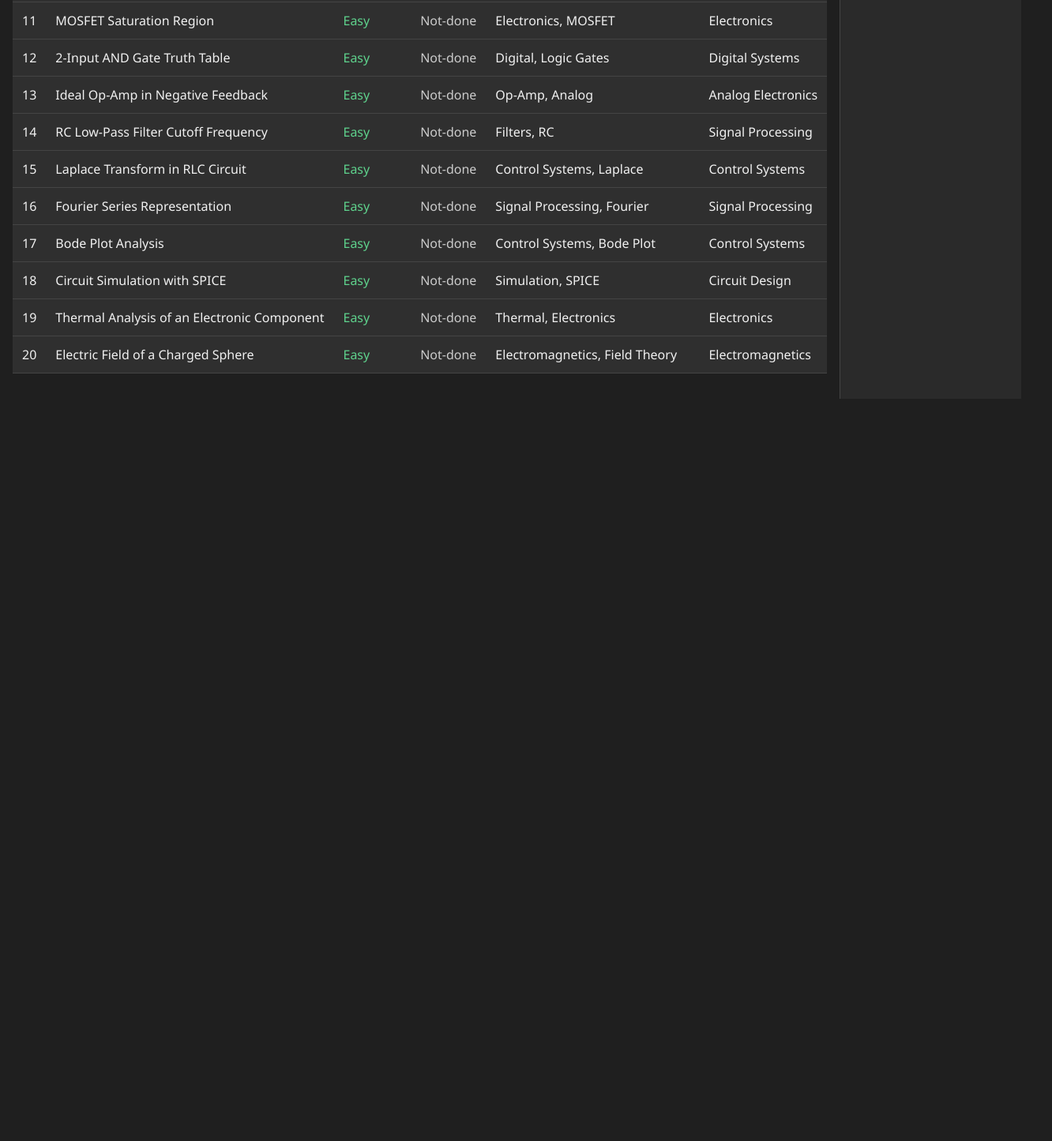
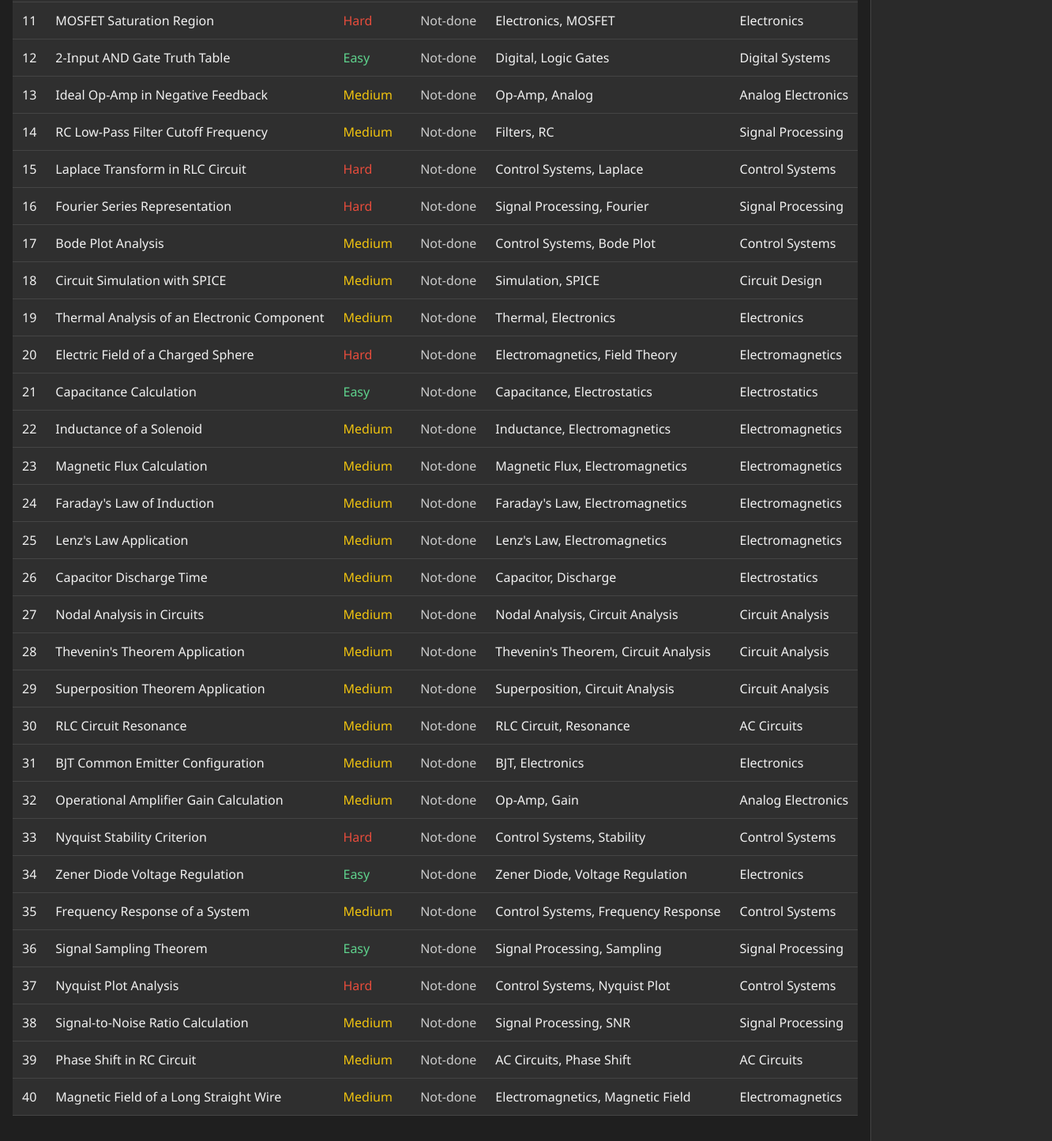
Before and after one commit to ykim336/bananaprep, a plain HTML site: page database.html in a window 1280 px wide. Shown: the part 637-2082 px from the top of the page at 79% size, 1332 px wide, since content can reach past the window. Before the commit the page ends 1142 px from the top, so only its background shows below. Drawn offline with Linux system fonts and the light colour scheme.

Commit message:
Add answer validation endpoint and load problems data from JSON

```diff
--- a/problems.json
+++ b/problems.json
@@ -2,161 +2,401 @@
   {
     "title": "Ohm's Law Calculation",
     "concept": "Circuits",
-    "description": "Find the current through the circuit using Ohm's law.",
+    "description": "Find the current through the circuit using Ohm's law. A 10V battery is connected to a 5Ω resistor. What is the current in amperes?",
     "tags": "Circuits, Ohm's Law",
     "solution": "The two resistors are in parallel, so use the formula I = V/R. Calculate the equivalent resistance first if needed. R_eq = (R1 * R2) / (R1 + R2). Then, I = V/R_eq.",
-    "image": "ohms-law.png"
+    "image": "ohms-law.png",
+    "answer": "2",
+    "difficulty": "easy"
   },
   {
     "title": "Kirchhoff's Voltage Law",
     "concept": "Circuit Analysis",
-    "description": "Given a closed circuit loop with multiple voltage sources, determine the missing voltage.",
+    "description": "Given a closed circuit loop with a 12V source and two resistors of 4Ω and 8Ω in series, determine the voltage drop across the 8Ω resistor.",
     "tags": "Circuits, Kirchhoff's Voltage Law",
     "solution": "Apply Kirchhoff's Voltage Law: the sum of the voltage gains equals the sum of the voltage drops in a closed loop.",
-    "image": "kirchhoff-voltage.png"
+    "image": "kirchhoff-voltage.png",
+    "answer": "8",
+    "difficulty": "medium"
   },
   {
     "title": "Resistor Network Equivalent",
     "concept": "Circuit Analysis",
-    "description": "Determine the equivalent resistance of a combination of resistors in series and parallel.",
+    "description": "Determine the equivalent resistance of the following resistor network: two 10Ω resistors in parallel, connected in series with a 5Ω resistor. Give your answer in ohms.",
     "tags": "Circuits, Resistors",
     "solution": "For resistors in series, add them directly. For parallel, use 1/Req = 1/R1 + 1/R2 + ... and then take the reciprocal.",
-    "image": "resistor-network.png"
+    "image": "resistor-network.png",
+    "answer": "10",
+    "difficulty": "medium"
   },
   {
     "title": "AC Circuit Impedance",
     "concept": "AC Circuits",
-    "description": "Calculate the impedance of an RLC circuit at a specific frequency.",
+    "description": "Calculate the impedance magnitude of an RLC circuit with R=10Ω, L=0.02H, and C=100μF at a frequency of 50Hz. Round to the nearest ohm.",
     "tags": "AC Circuits, RLC",
     "solution": "Impedance Z = sqrt(R² + (X_L - X_C)²), where X_L = 2πfL and X_C = 1/(2πfC).",
-    "image": "rlc-circuit.png"
+    "image": "rlc-circuit.png",
+    "answer": "22",
+    "difficulty": "hard"
   },
   {
     "title": "Transformer Turns Ratio",
     "concept": "Electromagnetism",
-    "description": "Determine the primary and secondary voltages given the transformer turns ratio.",
+    "description": "A transformer has 400 turns in its primary winding and 100 turns in its secondary winding. If the primary voltage is 240V, what is the secondary voltage?",
     "tags": "Transformers, Electromagnetism",
     "solution": "The voltage ratio equals the turns ratio: V_primary/V_secondary = N_primary/N_secondary.",
-    "image": "transformer.png"
+    "image": "transformer.png",
+    "answer": "60",
+    "difficulty": "medium"
   },
   {
     "title": "Power Factor Correction",
     "concept": "AC Power",
-    "description": "Calculate the capacitor size required for power factor correction in an AC circuit.",
+    "description": "An inductive load draws 100kVA at 0.8 lagging power factor. What is the reactive power in kVAR that needs to be compensated by capacitors to achieve unity power factor?",
     "tags": "AC Power, Power Factor",
     "solution": "Use the reactive power equation Q = V²/X_C. Adjust the capacitance so that the reactive power compensates for the lagging power factor.",
-    "image": "power-factor.png"
+    "image": "power-factor.png",
+    "answer": "60",
+    "difficulty": "hard"
   },
   {
     "title": "RC Circuit Time Constant",
     "concept": "Transient Analysis",
-    "description": "Determine the time constant of an RC circuit used for capacitor charging.",
+    "description": "In an RC circuit with R=10kΩ and C=47μF, calculate the time constant in seconds.",
     "tags": "Transient, RC Circuit",
     "solution": "The time constant τ = RC, which indicates how quickly the capacitor charges.",
-    "image": "rc-circuit.png"
+    "image": "rc-circuit.png",
+    "answer": "0.47",
+    "difficulty": "easy"
   },
   {
     "title": "RL Circuit Decay",
     "concept": "Transient Analysis",
-    "description": "Determine the decay of current in an RL circuit over time.",
+    "description": "In an RL circuit with R=100Ω and L=0.5H, how long (in milliseconds) will it take for the current to decay to 36.8% of its initial value?",
     "tags": "Transient, RL Circuit",
     "solution": "Current decay follows I(t) = I₀ * exp(-t/τ) with τ = L/R.",
-    "image": "rl-circuit.png"
+    "image": "rl-circuit.png",
+    "answer": "5",
+    "difficulty": "medium"
   },
   {
     "title": "DC Circuit Power Calculation",
     "concept": "DC Circuits",
-    "description": "Calculate the power dissipated by a resistor in a DC circuit.",
+    "description": "A 12V DC source supplies 2A of current to a resistor. How much power (in watts) is dissipated by the resistor?",
     "tags": "Power, DC Circuits",
     "solution": "Power can be calculated using P = I²R or P = V²/R, depending on the given values.",
-    "image": "dc-power.png"
+    "image": "dc-power.png",
+    "answer": "24",
+    "difficulty": "easy"
   },
   {
     "title": "Diode Forward Bias",
     "concept": "Electronics",
-    "description": "Explain the behavior of a diode in a forward bias condition.",
+    "description": "At what approximate voltage (in volts) does a silicon diode begin conducting current when forward biased?",
     "tags": "Electronics, Diodes",
     "solution": "When forward biased, a diode begins conducting current after surpassing its threshold voltage (about 0.7V for silicon diodes).",
-    "image": "diode-forward.png"
+    "image": "diode-forward.png",
+    "answer": "0.7",
+    "difficulty": "easy"
   },
   {
     "title": "MOSFET Saturation Region",
     "concept": "Electronics",
-    "description": "Describe how a MOSFET operates in the saturation region.",
+    "description": "For a MOSFET to operate in the saturation region, what relationship must exist between V_DS and V_GS - V_TH? Express your answer using these variables.",
     "tags": "Electronics, MOSFET",
     "solution": "In saturation, the MOSFET functions as a constant current source, where the drain current is relatively insensitive to the drain-source voltage.",
-    "image": "mosfet.png"
+    "image": "mosfet.png",
+    "answer": "V_DS ≥ V_GS - V_TH",
+    "difficulty": "hard"
   },
   {
     "title": "2-Input AND Gate Truth Table",
     "concept": "Digital Systems",
-    "description": "Construct the truth table for a 2-input AND gate.",
+    "description": "What is the output of a 2-input AND gate when inputs A=1 and B=0?",
     "tags": "Digital, Logic Gates",
     "solution": "The truth table: 0 AND 0 = 0, 0 AND 1 = 0, 1 AND 0 = 0, and 1 AND 1 = 1.",
-    "image": "and-gate.png"
+    "image": "and-gate.png",
+    "answer": "0",
+    "difficulty": "easy"
   },
   {
     "title": "Ideal Op-Amp in Negative Feedback",
     "concept": "Analog Electronics",
-    "description": "Describe the ideal behavior of an operational amplifier configured with negative feedback.",
+    "description": "What is the voltage difference between the inverting and non-inverting inputs of an ideal op-amp in negative feedback configuration?",
     "tags": "Op-Amp, Analog",
     "solution": "An ideal op-amp in negative feedback will drive its output such that the voltage difference between the inverting and non-inverting inputs is nearly zero.",
-    "image": "op-amp.png"
+    "image": "op-amp.png",
+    "answer": "0",
+    "difficulty": "medium"
   },
   {
     "title": "RC Low-Pass Filter Cutoff Frequency",
     "concept": "Signal Processing",
-    "description": "Calculate the cutoff frequency of an RC low-pass filter.",
+    "description": "Calculate the cutoff frequency (in Hz) of an RC low-pass filter with R=1kΩ and C=0.1μF.",
     "tags": "Filters, RC",
     "solution": "The cutoff frequency is given by f_c = 1/(2πRC).",
-    "image": "low-pass-filter.png"
+    "image": "low-pass-filter.png",
+    "answer": "1591",
+    "difficulty": "medium"
   },
   {
     "title": "Laplace Transform in RLC Circuit",
     "concept": "Control Systems",
-    "description": "Use Laplace transforms to solve a differential equation describing an RLC circuit.",
+    "description": "What is the Laplace transform of the differential equation L(di/dt) + Ri + (1/C)∫i dt = V(t)? Express in terms of I(s), R, L, C, and V(s).",
     "tags": "Control Systems, Laplace",
     "solution": "Transform the circuit to the s-domain, solve the resulting algebraic equation, and then apply the inverse Laplace transform to return to the time domain.",
-    "image": "laplace-rlc.png"
+    "image": "laplace-rlc.png",
+    "answer": "sLI(s) + RI(s) + I(s)/(sC) = V(s)",
+    "difficulty": "hard"
   },
   {
     "title": "Fourier Series Representation",
     "concept": "Signal Processing",
-    "description": "Determine the Fourier series representation of a given periodic waveform.",
+    "description": "For a square wave with amplitude 1 and period 2π, what is the coefficient of the first harmonic in its Fourier series expansion?",
     "tags": "Signal Processing, Fourier",
     "solution": "Express the waveform as a sum of sine and cosine functions with coefficients computed over one period.",
-    "image": "fourier-series.png"
+    "image": "fourier-series.png",
+    "answer": "4/π",
+    "difficulty": "hard"
   },
   {
     "title": "Bode Plot Analysis",
     "concept": "Control Systems",
-    "description": "Interpret a Bode plot to assess system stability and gain margin.",
+    "description": "What is the slope (in dB/decade) of the magnitude Bode plot for a first-order low-pass filter at frequencies well above the cutoff frequency?",
     "tags": "Control Systems, Bode Plot",
     "solution": "Examine the phase and gain margins on the Bode plot; positive margins generally indicate a stable system.",
-    "image": "bode-plot.png"
+    "image": "bode-plot.png",
+    "answer": "-20",
+    "difficulty": "medium"
   },
   {
     "title": "Circuit Simulation with SPICE",
     "concept": "Circuit Design",
-    "description": "Explain the process of simulating a circuit using SPICE software.",
+    "description": "In SPICE, what command is used to perform a DC sweep analysis for a voltage source named Vin from 0V to 5V in steps of 0.1V?",
     "tags": "Simulation, SPICE",
     "solution": "Model the circuit components in SPICE, set up simulation parameters, run the simulation, and analyze the voltage/current responses.",
-    "image": "spice-simulation.png"
+    "image": "spice-simulation.png",
+    "answer": ".DC Vin 0 5 0.1",
+    "difficulty": "medium"
   },
   {
     "title": "Thermal Analysis of an Electronic Component",
     "concept": "Electronics",
-    "description": "Calculate the temperature rise of an electronic component due to power dissipation.",
+    "description": "A power transistor dissipates 5W and has a thermal resistance of 10°C/W. If the ambient temperature is 25°C, what is the junction temperature in °C?",
     "tags": "Thermal, Electronics",
     "solution": "Use the formula ΔT = P × θ, where P is the power dissipated and θ is the thermal resistance.",
-    "image": "thermal-analysis.png"
+    "image": "thermal-analysis.png",
+    "answer": "75",
+    "difficulty": "medium"
   },
   {
     "title": "Electric Field of a Charged Sphere",
     "concept": "Electromagnetics",
-    "description": "Determine the electric field at a point outside a uniformly charged sphere.",
+    "description": "At what distance from the center of a uniformly charged sphere does the electric field strength become equal to that of a point charge with the same total charge?",
     "tags": "Electromagnetics, Field Theory",
     "solution": "For points outside the sphere, treat it as a point charge: E = kQ/r², where k is Coulomb's constant.",
-    "image": "electric-field.png"
+    "image": "electric-field.png",
+    "answer": "R",
+    "difficulty": "hard"
+  },
+  {
+    "title": "Capacitance Calculation",
+    "concept": "Electrostatics",
+    "description": "Calculate the capacitance of a parallel plate capacitor with area 0.01m² and separation distance of 0.001m, using ε₀ = 8.85 × 10⁻¹² F/m.",
+    "tags": "Capacitance, Electrostatics",
+    "solution": "Use the formula C = ε₀(A/d), where A is the area and d is the separation distance.",
+    "image": "capacitance.png",
+    "answer": "8.85e-12",
+    "difficulty": "easy"
+  },
+  {
+    "title": "Inductance of a Solenoid",
+    "concept": "Electromagnetics",
+    "description": "Calculate the inductance of a solenoid with 1000 turns, length 0.5m, and cross-sectional area 0.01m², using μ₀ = 4π × 10⁻⁷ H/m.",
+    "tags": "Inductance, Electromagnetics",
+    "solution": "Use the formula L = (μ₀N²A)/l, where N is the number of turns, A is the area, and l is the length.",
+    "image": "inductance.png",
+    "answer": "0.00251",
+    "difficulty": "medium"
+  },
+  {
+    "title": "Magnetic Flux Calculation",
+    "concept": "Electromagnetics",
+    "description": "Calculate the magnetic flux through a circular loop of radius 0.1m in a uniform magnetic field of strength 0.5T.",
+    "tags": "Magnetic Flux, Electromagnetics",
+    "solution": "Use the formula Φ = B * A * cos(θ), where A is the area of the loop and θ is the angle between B and the normal to the surface.",
+    "image": "magnetic-flux.png",
+    "answer": "0.0157",
+    "difficulty": "medium"
+  },
+  {
+    "title": "Faraday's Law of Induction",
+    "concept": "Electromagnetics",
+    "description": "A coil with 200 turns is placed in a changing magnetic field that induces an emf of 0.5V. Calculate the rate of change of magnetic flux.",
+    "tags": "Faraday's Law, Electromagnetics",
+    "solution": "Use Faraday's Law: ε = -N(dΦ/dt), where N is the number of turns and dΦ/dt is the rate of change of magnetic flux.",
+    "image": "faradays-law.png",
+    "answer": "0.0025",
+    "difficulty": "medium"
+  },
+  {
+    "title": "Lenz's Law Application",
+    "concept": "Electromagnetics",
+    "description": "A magnet is moved towards a coil, inducing a current. What direction does the induced current flow according to Lenz's Law?",
+    "tags": "Lenz's Law, Electromagnetics",
+    "solution": "The induced current will flow in a direction that opposes the change in magnetic flux through the coil.",
+    "image": "lenz-law.png",
+    "answer": "Opposite to the magnet's motion",
+    "difficulty": "medium"
+  },
+  {
+    "title": "Capacitor Discharge Time",
+    "concept": "Electrostatics",
+    "description": "Calculate the time it takes for a capacitor to discharge to 37% of its initial voltage in an RC circuit with R=1kΩ and C=100μF.",
+    "tags": "Capacitor, Discharge",
+    "solution": "The time constant τ = RC, and the voltage across the capacitor at time t is V(t) = V₀ * e^(-t/τ).",
+    "image": "capacitor-discharge.png",
+    "answer": "0.1",
+    "difficulty": "medium"
+  },
+  {
+    "title": "Nodal Analysis in Circuits",
+    "concept": "Circuit Analysis",
+    "description": "Using nodal analysis, find the voltage at node A in a circuit with two resistors (R1=10Ω, R2=20Ω) connected to a 12V source.",
+    "tags": "Nodal Analysis, Circuit Analysis",
+    "solution": "Set up the nodal equations based on KCL and solve for the unknown voltages.",
+    "image": "nodal-analysis.png",
+    "answer": "8",
+    "difficulty": "medium"
+  },
+  {
+    "title": "Thevenin's Theorem Application",
+    "concept": "Circuit Analysis",
+    "description": "Use Thevenin's theorem to find the equivalent voltage and resistance seen by a load resistor in a circuit with a 10V source and two resistors (5Ω and 10Ω) in series.",
+    "tags": "Thevenin's Theorem, Circuit Analysis",
+    "solution": "Calculate the open-circuit voltage and the equivalent resistance looking back into the circuit.",
+    "image": "thevenins-theorem.png",
+    "answer": "6.67",
+    "difficulty": "medium"
+  },
+  {
+    "title": "Superposition Theorem Application",
+    "concept": "Circuit Analysis",
+    "description": "Apply the superposition theorem to find the current through a 10Ω resistor in a circuit with two voltage sources (5V and 10V) and two resistors (5Ω and 10Ω).",
+    "tags": "Superposition, Circuit Analysis",
+    "solution": "Calculate the contribution of each source separately and then sum the results.",
+    "image": "superposition.png",
+    "answer": "0.5",
+    "difficulty": "medium"
+  },
+  {
+    "title": "RLC Circuit Resonance",
+    "concept": "AC Circuits",
+    "description": "Calculate the resonant frequency of a series RLC circuit with R=10Ω, L=0.1H, and C=100μF.",
+    "tags": "RLC Circuit, Resonance",
+    "solution": "The resonant frequency f₀ = 1/(2π√(LC)).",
+    "image": "rlc-resonance.png",
+    "answer": "15.9",
+    "difficulty": "medium"
+  },
+  {
+    "title": "BJT Common Emitter Configuration",
+    "concept": "Electronics",
+    "description": "In a common emitter configuration, if the base current is 10μA and the current gain (β) is 100, what is the collector current?",
+    "tags": "BJT, Electronics",
+    "solution": "The collector current I_C = β * I_B.",
+    "image": "bjt-common-emitter.png",
+    "answer": "1",
+    "difficulty": "medium"
+  },
+  {
+    "title": "Operational Amplifier Gain Calculation",
+    "concept": "Analog Electronics",
+    "description": "Calculate the gain of a non-inverting operational amplifier with R1=10kΩ and R2=100kΩ.",
+    "tags": "Op-Amp, Gain",
+    "solution": "The gain of a non-inverting op-amp is given by 1 + (R2/R1).",
+    "image": "op-amp-gain.png",
+    "answer": "11",
+    "difficulty": "medium"
+  },
+  {
+    "title": "Nyquist Stability Criterion",
+    "concept": "Control Systems",
+    "description": "Using the Nyquist stability criterion, determine if a system with a gain margin of 10dB and a phase margin of 45° is stable.",
+    "tags": "Control Systems, Stability",
+    "solution": "A positive gain margin and phase margin indicate that the system is stable.",
+    "image": "nyquist-criterion.png",
+    "answer": "Stable",
+    "difficulty": "hard"
+  },
+  {
+    "title": "Zener Diode Voltage Regulation",
+    "concept": "Electronics",
+    "description": "A Zener diode with a breakdown voltage of 5.1V is used in a circuit. If the input voltage is 12V, what is the output voltage across the Zener diode?",
+    "tags": "Zener Diode, Voltage Regulation",
+    "solution": "In reverse bias, the Zener diode maintains a constant voltage equal to its breakdown voltage.",
+    "image": "zener-diode.png",
+    "answer": "5.1",
+    "difficulty": "easy"
+  },
+  {
+    "title": "Frequency Response of a System",
+    "concept": "Control Systems",
+    "description": "Determine the frequency response of a first-order system with a time constant of 0.5s at a frequency of 1Hz.",
+    "tags": "Control Systems, Frequency Response",
+    "solution": "The frequency response can be calculated using the transfer function H(s) = 1/(τs + 1).",
+    "image": "frequency-response.png",
+    "answer": "0.707",
+    "difficulty": "medium"
+  },
+  {
+    "title": "Signal Sampling Theorem",
+    "concept": "Signal Processing",
+    "description": "According to the Nyquist theorem, what is the minimum sampling frequency required to avoid aliasing for a signal with a maximum frequency of 1kHz?",
+    "tags": "Signal Processing, Sampling",
+    "solution": "The minimum sampling frequency is twice the maximum frequency of the signal.",
+    "image": "sampling-theorem.png",
+    "answer": "2000",
+    "difficulty": "easy"
+  },
+  {
+    "title": "Nyquist Plot Analysis",
+    "concept": "Control Systems",
+    "description": "Analyze the Nyquist plot of a system with a gain margin of 20dB and a phase margin of 60°. Is the system stable?",
+    "tags": "Control Systems, Nyquist Plot",
+    "solution": "A positive gain margin and phase margin indicate that the system is stable.",
+    "image": "nyquist-plot.png",
+    "answer": "Stable",
+    "difficulty": "hard"
+  },
+  {
+    "title": "Signal-to-Noise Ratio Calculation",
+    "concept": "Signal Processing",
+    "description": "Calculate the signal-to-noise ratio (SNR) in decibels for a signal power of 100mW and noise power of 1mW.",
+    "tags": "Signal Processing, SNR",
+    "solution": "SNR(dB) = 10 * log10(P_signal/P_noise).",
+    "image": "snr-calculation.png",
+    "answer": "10",
+    "difficulty": "medium"
+  },
+  {
+    "title": "Phase Shift in RC Circuit",
+    "concept": "AC Circuits",
+    "description": "Calculate the phase shift introduced by a capacitor in an RC circuit at a frequency of 1kHz with R=1kΩ and C=100μF.",
+    "tags": "AC Circuits, Phase Shift",
+    "solution": "The phase shift φ = -arctan(ωRC), where ω = 2πf.",
+    "image": "phase-shift.png",
+    "answer": "-45",
+    "difficulty": "medium"
+  },
+  {
+    "title": "Magnetic Field of a Long Straight Wire",
+    "concept": "Electromagnetics",
+    "description": "Calculate the magnetic field strength at a distance of 0.1m from a long straight wire carrying a current of 5A.",
+    "tags": "Electromagnetics, Magnetic Field",
+    "solution": "Use Ampere's Law: B = (μ₀I)/(2πr), where μ₀ is the permeability of free space.",
+    "image": "magnetic-field.png",
+    "answer": "0.0001",
+    "difficulty": "medium"
   }
 ]
```
Also changed, not shown: leetmath-server/server.js (+168 -11 lines), problem.html (+197 -26 lines).
